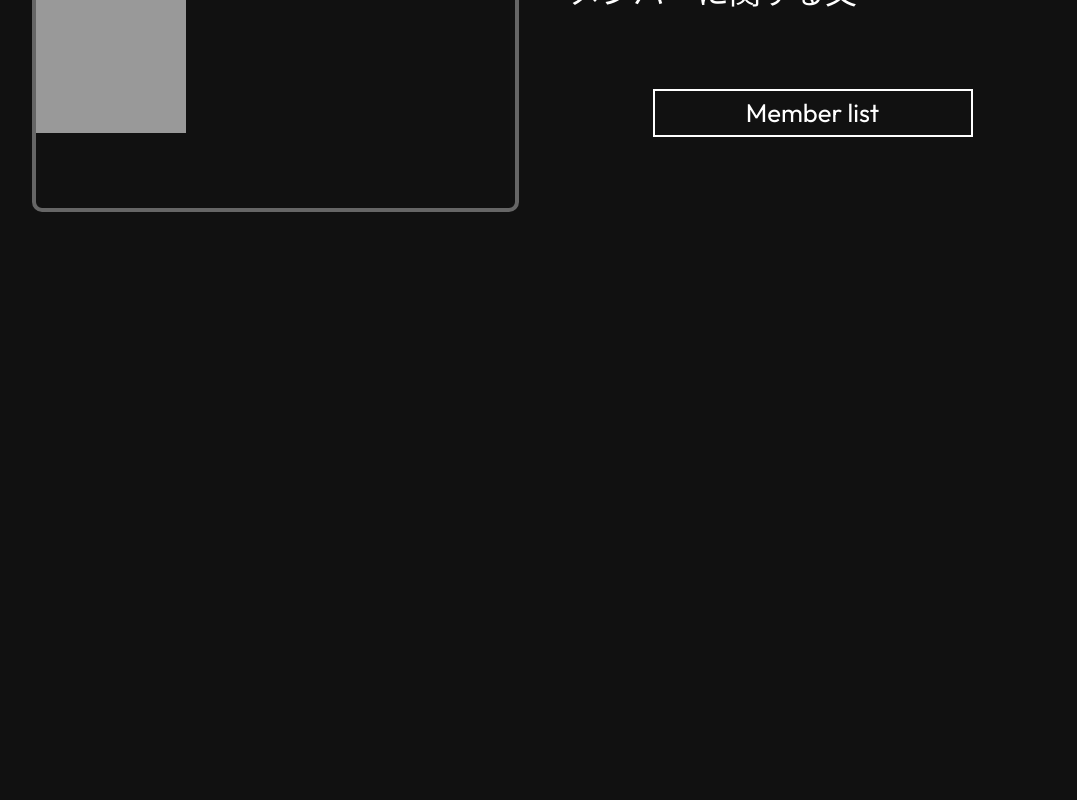
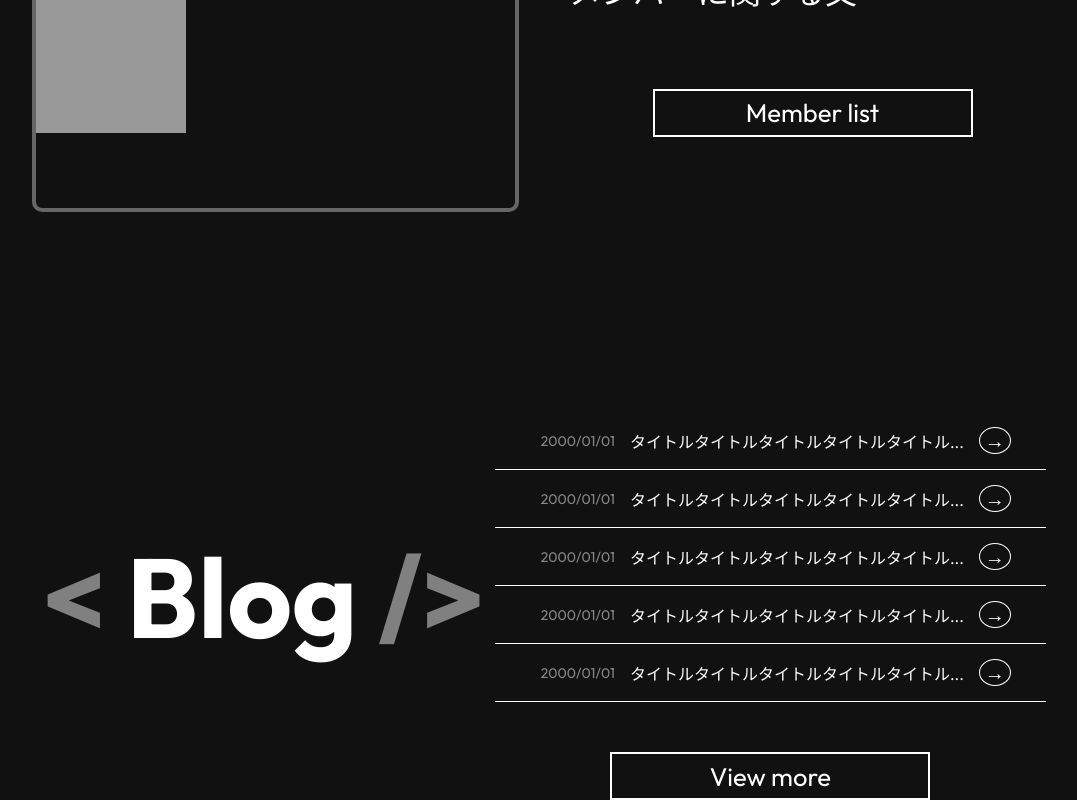
Before and after one commit to Kobutaemon/makeit, a React (Vite) app: page / in a window 1280 px wide. Shown: the part 3547-4347 px from the top of the page, without its empty margins (96-1173 px from the left). Before the commit the page ends 3759 px from the top, so only its background shows below. Built offline with nearby package versions, Linux system fonts and the light colour scheme.

Commit message:
なんとなくBlogコンポーネント完成。

```diff
--- a/src/App.tsx
+++ b/src/App.tsx
@@ -5,6 +5,7 @@ import FirstView from './components/FirstView/FirstView'
 import AboutUs from './components/AboutUs/AboutUs'
 import Activity from './components/Activity/Activity'
 import Team from './components/Team/Team'
+import Blog from './components/Blog/Blog'
 
 function App() {
 
@@ -17,6 +18,7 @@ function App() {
         {/* <Achievements /> */}
         <Activity />
         <Team />
+        <Blog />
       </div>
     </>
   )
--- /dev/null
+++ b/src/components/Blog/Blog.css
@@ -0,0 +1,76 @@
+.blog-container {
+  display: flex;
+  align-items: center;
+  justify-content: space-evenly;
+  margin-top: 200px;
+}
+
+.blog-header {
+  margin-bottom: 20px;
+
+  .section-title {
+    margin: 0;
+  }
+}
+
+.blog-list {
+  display: flex;
+  flex-direction: column;
+  align-items: center;
+}
+
+.blog-item {
+  display: flex;
+  align-items: center;
+  justify-content: space-between;
+  border-bottom: 1px solid #ffffff;
+  padding: 15px 20px;
+}
+
+.blog-date {
+  font-size: 14px;
+  color: #888;
+  margin-right: 15px;
+  min-width: 100px;
+  text-align: right;
+}
+
+.blog-content-title {
+  flex-grow: 1;
+  white-space: nowrap;
+  overflow: hidden;
+  text-overflow: ellipsis;
+}
+
+.blog-arrow {
+  background: none;
+  border: 1px solid #fff;
+  border-radius: 50%;
+  color: #fff;
+  font-size: 20px;
+  cursor: pointer;
+  transition: all 0.3s ease;
+  margin: 0 15px;
+  padding: 0 5px;
+
+  &:hover {
+    opacity: 0.5;
+  }
+}
+
+.blog-container .view-more-button{
+  width: 320px;
+  height: 48px;
+  border: #fff 2px solid;
+  background-color: transparent;
+  color: #fff;
+  font-size: 1.6rem;
+  cursor: pointer;
+  transition: all 0.3s ease;
+  margin-top: 50px;
+
+  &:hover {
+    background-color: #fff;
+    color: #000;
+  }
+}
--- /dev/null
+++ b/src/components/Blog/Blog.tsx
@@ -0,0 +1,39 @@
+import React from 'react'
+import './Blog.css'
+import SectionTitle from '../SectionTitle/SectionTitle'
+
+interface BlogPost {
+  date: string;
+  title: string;
+}
+
+const blogPosts: BlogPost[] = [
+  { date: '2000/01/01', title: 'タイトルタイトルタイトルタイトルタイトル...' },
+  { date: '2000/01/01', title: 'タイトルタイトルタイトルタイトルタイトル...' },
+  { date: '2000/01/01', title: 'タイトルタイトルタイトルタイトルタイトル...' },
+  { date: '2000/01/01', title: 'タイトルタイトルタイトルタイトルタイトル...' },
+  { date: '2000/01/01', title: 'タイトルタイトルタイトルタイトルタイトル...' }
+];
+
+function Blog() {
+  return (
+    <div className="blog-container">
+      <div className="blog-header">
+        <SectionTitle title="Blog" />
+      </div>
+      <div className="blog-list">
+        {blogPosts.map((blog, index) => (
+          <div key={index} className="blog-item">
+            <span className="blog-date">{blog.date}</span>
+            <span className="blog-content-title">{blog.title}</span>
+            <button className="blog-arrow">→</button>
+          </div>
+        ))}
+        <button className="view-more-button">View more</button>
+      </div>
+
+    </div>
+  )
+}
+
+export default Blog
```
